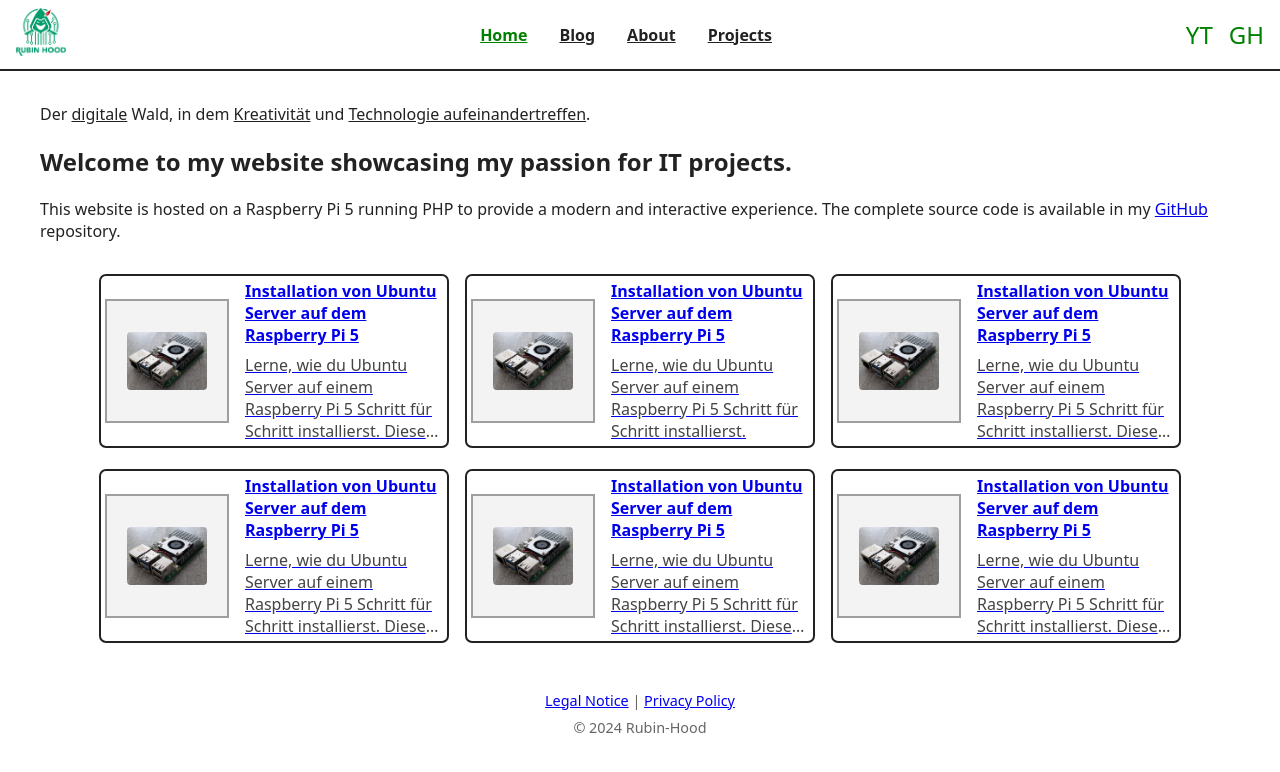
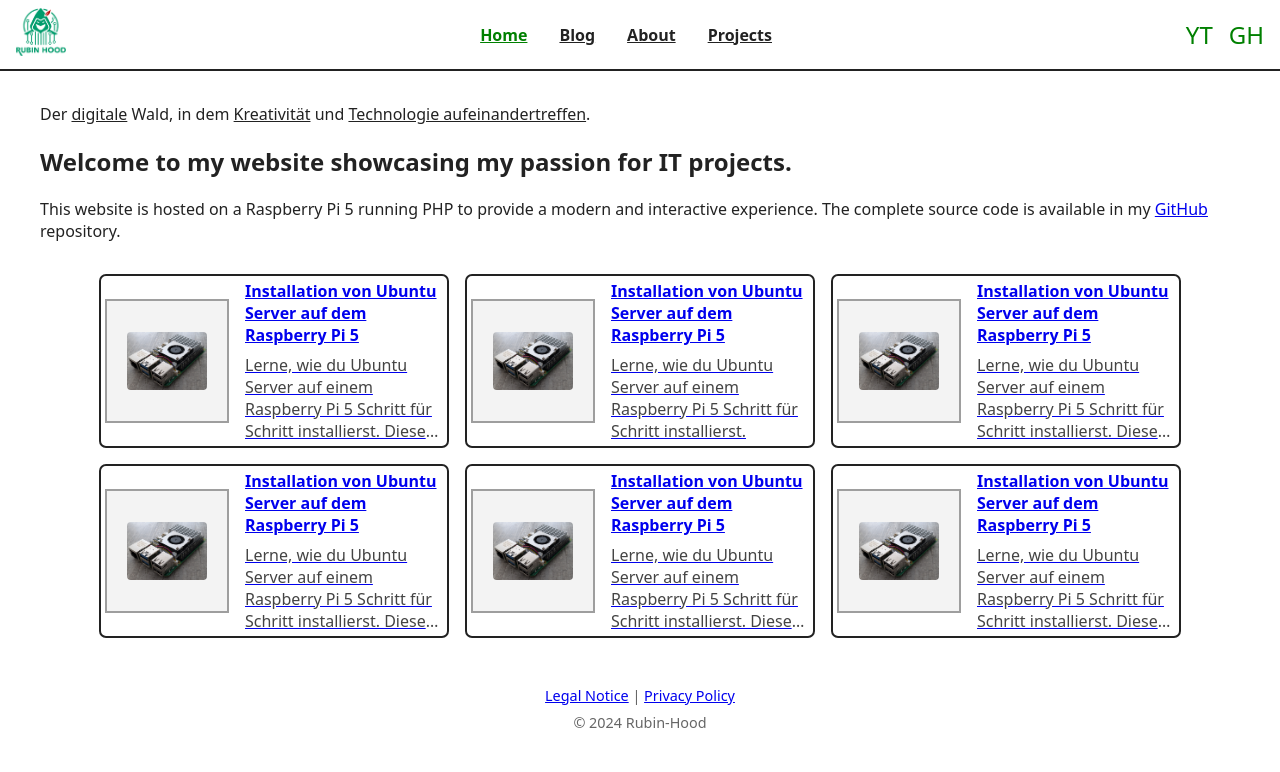
Before and after one commit to rubin-hood/rubinhood-blog, a Jekyll site: the page built from index.md, in a window 1280 px wide. Shown: the top 772 px of the page. Built offline with Jekyll 4.4.1, drawn with Linux system fonts in a browser that asks for light colours.

Commit message:
Update style.css

```diff
--- a/assets/css/style.css
+++ b/assets/css/style.css
@@ -83,7 +83,7 @@ main {
 .blog-teaser-grid, .blog-grid {
   display: flex;                     /* Flexible horizontale Anordnung */
   flex-wrap: wrap;          /* Bei zu wenig Platz umbrechen */
-  gap: 0.3rem 1rem;                         /* Abstand zwischen Karten */
+  gap: 0rem 1rem;                         /* Abstand zwischen Karten */
   margin-bottom: 2rem;               /* Abstand nach unten */
   /* flex-wrap: wrap;                   /* Umbruch bei kleinen Bildschirmen */
   justify-content: center;  /* Karten in der Mitte */
```
